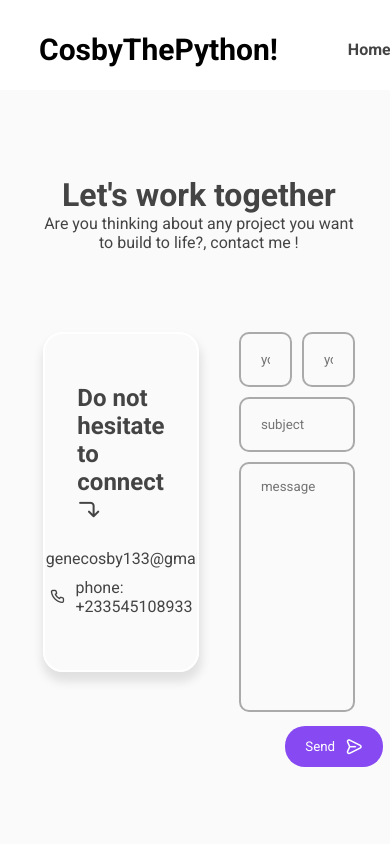
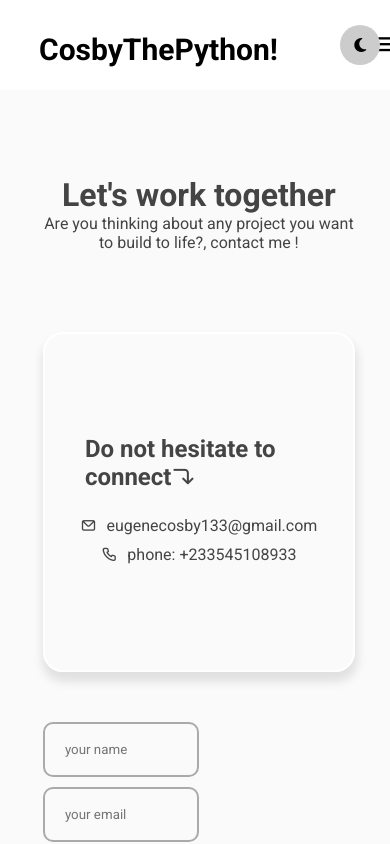
Before and after one commit to Pcosby5/react_journey, a React (Create React App) app in the folder cosby-the-python-portfolio/: page /contact in a window 390 px wide. Shown: the top 844 px of the page. Built offline with nearby package versions, Linux system fonts and the light colour scheme; a web font is replaced by a local one.

Commit message:
making app responsive on various screens, will try and decrease some elements to fit in their containers

```diff
--- a/cosby-the-python-portfolio/src/styles/main.css
+++ b/cosby-the-python-portfolio/src/styles/main.css
@@ -136,3 +136,146 @@ General wrapper to position everything
 .btn:hover {
   background-color: #0056b3;
 }
+
+
+/*-----responsiveness on Large screens like laptop*/
+
+@media only screen and (max-width: 1024px) {
+    .text-section {
+        padding: 0;
+    }
+}
+    .image,
+    .image img {
+        width: 320px;
+        height: 320px;
+    }
+
+
+/*-----responsiveness on small screens like iphone*/
+
+@media only screen and (max-width: 900px) {
+    /* .nav-menu-btn {
+        display: none;
+    } */
+    .nav-menu.responsive {
+        left: 0;
+    }
+    .nav-menu {
+        position: fixed;
+        top: 0;
+        left: -100%;
+        flex-direction: column;
+        justify-content: center;
+        align-items: center;
+        background: rgba(250, 250, 250, 0.7);
+        backdrop-filter: blur(5px);
+        width: 300px;
+        border-radius: 0px 30px 0px 30px;
+        min-height: 450px;
+        height: 100vh;
+        transition: 0.35s;
+
+    }
+    .nav_menu_list {
+        flex-direction: column;
+
+    }
+    .nav-menu-btn {
+        display: flex;
+        align-items: center;
+        justify-content: center;
+    }
+
+    .hero-content {
+        flex-direction: column;
+        justify-content: center;
+        height: 100vh;
+    }
+
+    .text-section {
+        width: 100%;
+        order: 2;
+        justify-content: center;
+        align-content: flex-start;
+        min-height: 60vh;
+
+    }
+    .social-icons {
+        margin-top: 2em;
+    }
+
+    .image-section {
+        order: 1;
+        justify-content: center;
+        min-height: 15px;
+        width: 100%;
+        margin-top: 25px;
+    }
+
+    .image,
+    .image img {
+        width: 150px;
+        height: 150px;
+    }
+
+    .row {
+        display: flex;
+        flex-direction: column;
+        justify-content: center;
+        gap: 50px;
+
+    }
+
+    .col {
+        display: flex;
+        justify-content: center;
+        width: 100%;
+    }
+
+    .about-info,
+    .contact-info {
+        width: 100%;
+    }
+
+    .project-container {
+        justify-content: center;
+    }
+
+    .project-box {
+        width: 80%;
+
+    }
+    .mode {
+        display: flex;
+        align-items: center;
+        margin-left: 40%;
+
+    }
+
+}
+
+
+
+@media only screen and (max-width: 540px) {
+    .hero-name {
+        font-size: 40px;
+    }
+
+    .project-box {
+        width: 100%;
+    }
+
+    .form-inputs {
+        flex-direction: column;
+    }
+
+    .input-subject {
+        width: 100%;
+
+    }
+
+    .mode {
+        margin-left: 20%;
+    }
+}
```
